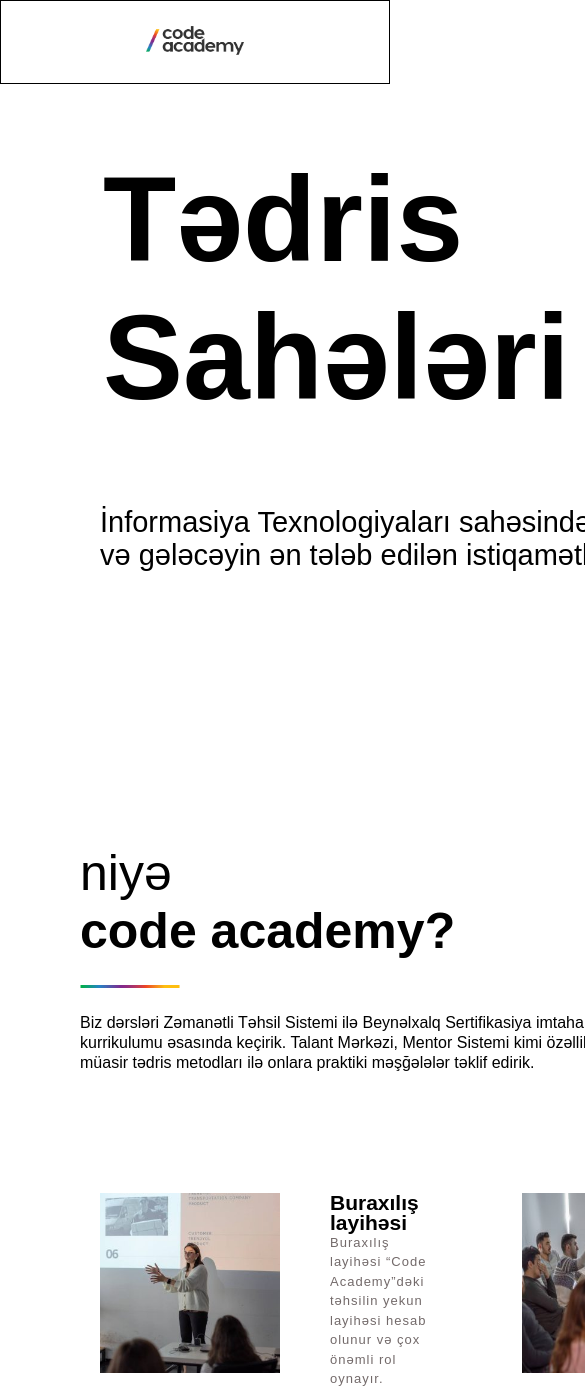
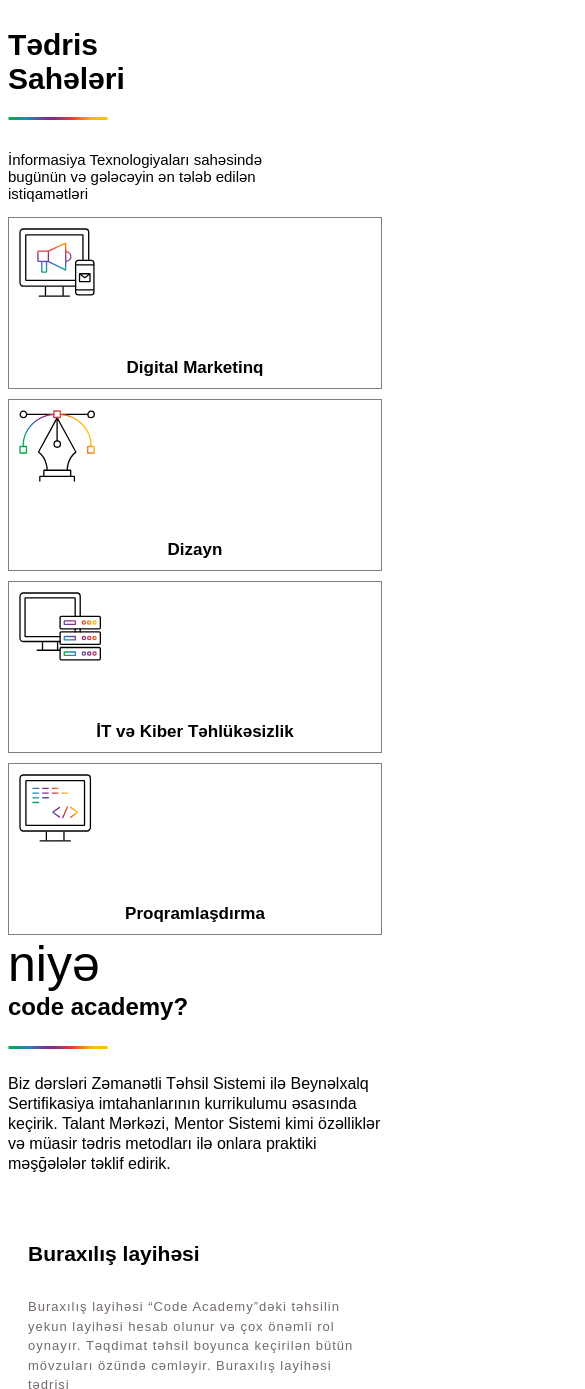
Before and after one commit to ibramila/figma, a plain HTML site: page Hometask5/CodeAcademyPage/index.html in a window 390 px wide. Shown: the top 1389 px of the page, 585 px wide, since content can reach past the window. Drawn offline with Linux system fonts and the light colour scheme.

Commit message:
modified to full version

```diff
--- /dev/null
+++ b/Hometask5/CodeAcademyPage/assets/css/fields.css
@@ -0,0 +1,136 @@
+
+.container{
+    width: 90%;
+    margin: 0 auto;
+
+}
+.fields_all{
+    display: flex;
+    align-items: center;
+    justify-content: space-between;
+}
+.fields_first-line{
+    width: 50%;
+}
+.fields_first-line h1 {
+    font-size: 30px;
+    color: black;
+    font-family: 'Montserrat', sans-serif;
+    font-weight: 900;
+    margin-bottom: 10px;
+
+}
+.fields_first-line img{
+    height: 3px;
+    width: 100px;
+}
+.fields_first-line p {
+    width: 80%;
+    font-size: 15px;
+    color: black;
+    font-family: 'Montserrat', sans-serif;
+    margin-top: 27px;
+}
+
+.fields_second_line {
+    display: grid;
+    grid-template-areas: "field1 field2"
+    "field3 field4";
+    width: 50%;
+
+}
+
+.card {
+    border: 1px solid gray;
+    padding: 10px;
+    display: flex;
+    flex-direction: column;
+    align-items: flex-start;
+    font-weight: 900;
+    font-size: 21px;
+    color: black;
+    font-family: 'Montserrat', sans-serif;
+
+}
+
+.field1 {
+    grid-area: field1;
+    height: 200px;
+}
+
+.field2 {
+    grid-area: field2;
+    height: 200px;
+
+}
+
+.field3 {
+    grid-area: field3;
+    height: 200px;
+
+}
+.field4 {
+    grid-area: field4;
+    height: 200px;
+
+}
+
+@media(max-width:576px){
+    .container{
+        width: 100%;
+    }
+    .fields_all{
+        flex-direction: column;
+        align-items: flex-start;
+        border: 0;
+
+    }
+    .fields_first-line{
+        width: 100%;
+    }
+
+    .fields_second_line {
+        grid-template-areas: "field1" "field2"
+        "field3" "field4";
+        width: 100%;
+        gap: 10px;
+        margin: 0 auto;
+
+    }
+
+    .card {
+        padding: 10px;
+        display: flex;
+        flex-direction: column;
+        justify-content: space-between;
+        font-weight: 900;
+        font-size: 17px;
+        color: black;
+        font-family: 'Montserrat', sans-serif;
+    }
+    .card span{
+    margin: 0 auto;
+    }
+
+    .field1 {
+        grid-area: field1;
+        height: 150px;
+    }
+
+    .field2 {
+        grid-area: field2;
+        height: 150px;
+
+    }
+
+    .field3 {
+        grid-area: field3;
+        height: 150px;
+
+    }
+    .field4 {
+        grid-area: field4;
+        height: 150px;
+
+    }
+}
--- /dev/null
+++ b/Hometask5/CodeAcademyPage/assets/css/whycode.css
@@ -0,0 +1,125 @@
+/* section2 */
+
+.why {
+    width: 90%;
+    /* padding: 0px 80px;
+    position: relative;
+    height: 150vh;
+    display: flex;
+    flex-direction: column;
+    align-items: flex-start;
+    gap: 100px; */
+    margin: 0 auto;
+
+}
+
+#why {
+    display: flex;
+    flex-direction: column;
+}
+
+#why img {
+    width: 100px;
+}
+
+#why span:first-child {
+    color: black;
+    font-size: 50px;
+    font-family: 'Montserrat', sans-serif;
+    top: 10px;
+
+}
+
+#why span:nth-child(2) {
+    color: black;
+    font-size: 50px;
+    font-family: 'Montserrat', sans-serif;
+    font-weight: 900;
+    margin-bottom: 25px;
+}
+
+#why p {
+    margin-top: 25px;
+    width: 570px;
+    line-height: 20px;
+    font-family: 'Montserrat', sans-serif;
+
+}
+
+.why a {
+    color: black;
+    font-weight: 800;
+
+}
+
+.info {
+    display: flex;
+    flex-direction: row;
+}
+
+.common {
+    display: flex;
+    flex-direction: row;
+    align-items: center;
+    padding: 20px;
+}
+
+.common img {
+    width: 180px;
+    height: 180px;
+}
+
+.content {
+    padding: 0 50px;
+    line-height: 17px;
+    font-family: 'Montserrat', sans-serif;
+    gap: 5px;
+}
+
+.content h5 {
+    font-weight: 900;
+    font-size: 21px;
+}
+
+.content p {
+    font-size: 13px;
+    color: rgb(115, 106, 106);
+    font-family: 'Montserrat', sans-serif;
+    line-height: 1.5em;
+    letter-spacing: 1px;
+}
+
+.content a {
+    margin-top: 10px;
+}
+
+@media(max-width:576px) {
+    .why {
+        width: 100%;
+        display: block;
+
+    }
+
+    #why span:nth-child(2){
+        font-size: 24px;
+    }
+    #why p{
+        width: auto;
+
+    }
+    .info{
+        display: block;
+    }
+
+    .common img{
+        display: none;
+    }
+    .common{
+        flex-direction: column;
+        align-items: flex-start
+
+    }
+    .common .content{
+        padding: 0;
+    }
+}
--- a/Hometask5/CodeAcademyPage/assets/fields.css
+++ /dev/null
@@ -1,240 +0,0 @@
-/* @media only screen and (min-width: 700px) { */
-@media only screen and (max-width:576px) {
-    main {
-        display: inline;
-        padding-left: 0px;
-        top: 100px;
-
-    }
-
-    main div:first-child h1 {
-        font-size: 120px;
-        padding-left: 3px;
-        margin-bottom: 80px;
-    }
-
-    main div:first-child p{
-        font-size: 29px;
-        width: 630px;
-
-    }
-    .fields{
-        display: none;
-    }
-}
-
-main {
-    padding: 100px 100px;
-    top: 50px;
-    position: relative;
-    width: 100%;
-    height: 100vh;
-    display: flex;
-    flex-direction: row;
-    align-items: flex-start;
-}
-
-main div h1 {
-    font-size: 30px;
-    color: black;
-    font-family: 'Montserrat', sans-serif;
-    font-weight: 900;
-    margin-bottom: 10px;
-
-}
-
-main div p {
-    width: 430px;
-    font-size: 15px;
-    color: black;
-    font-family: 'Montserrat', sans-serif;
-    margin-top: 27px;
-}
-
-.fields {
-    margin-left: 60px;
-    border: 1px solid black;
-    display: grid;
-    grid-template-columns: 50% 50%;
-    grid-template-rows: 50% 50%;
-    width: 60%;
-    height: 330px;
-
-}
-
-.card {
-    border: 1px solid black;
-    padding: 10px;
-    color: black;
-    display: flex;
-    flex-direction: column;
-    align-items: flex-start;
-    gap: 38px;
-    font-weight: 900;
-    font-size: 13px;
-    color: black;
-    font-family: 'Montserrat', sans-serif;
-
-}
-
-.field1 {
-    position: relative;
-}
-
-.field1:hover {
-    width: 110%;
-    height: 110%;
-    background-color: #872891;
-    z-index: 100;
-    color: aliceblue;
-    top: -9px;
-    left: -9px;
-    transition: 0.5s ease-in-out;
-    cursor: pointer;
-}
-
-.field2 {
-    position: relative;
-}
-
-.field2:hover {
-    width: 110%;
-    height: 110%;
-    background-color: #FFCD05;
-    color: aliceblue;
-    top: -9px;
-    left: -9px;
-    transition: 0.5s ease-in-out;
-    cursor: pointer;
-
-}
-
-.field3 {
-    position: relative;
-}
-
-.field3:hover {
-    width: 110%;
-    height: 110%;
-    background-color: #00B45A;
-    color: aliceblue;
-    z-index: 100;
-    top: -9px;
-    left: -9px;
-    transition: 0.5s ease-in-out;
-    cursor: pointer;
-}
-
-.field4 {
-    position: relative;
-}
-
-.field4:hover {
-    width: 110%;
-    height: 110%;
-    background-color: #2382C8;
-    color: aliceblue;
-    z-index: 100;
-    top: -9px;
-    left: -9px;
-    cursor: pointer;
-    transition: 0.5s ease-in-out;
-}
-
-.why {
-    width: 100%;
-    padding: 0px 80px;
-    position: relative;
-    height: 150vh;
-    display: flex;
-    flex-direction: column;
-    align-items: flex-start;
-    gap: 100px;
-
-}
-
-#why {
-    display: flex;
-    flex-direction: column;
-
-}
-
-#why img {
-    width: 100px;
-}
-
-#why span:first-child {
-    color: black;
-    font-size: 50px;
-    font-family: 'Montserrat', sans-serif;
-    top: 10px;
-
-}
-
-#why span:nth-child(2) {
-    color: black;
-    font-size: 50px;
-    font-family: 'Montserrat', sans-serif;
-    font-weight: 900;
-    margin-bottom: 25px;
-}
-
-#why p {
-    margin-top: 25px;
-    width: 570px;
-    line-height: 20px;
-    font-family: 'Montserrat', sans-serif;
-
-}
-
-.why a {
-    color: black;
-    font-weight: 800;
-
-}
-
-.info {
-    display: flex;
-    flex-direction: row;
-}
-
-.common {
-    display: flex;
-    flex-direction: row;
-    align-items: flex-start;
-    padding: 20px;
-}
-
-.common img {
-    width: 180px;
-    height: 180px;
-}
-
-.content {
-    padding: 0 50px;
-    line-height: 20px;
-    font-family: 'Montserrat', sans-serif;
-    gap: 5px;
-}
-
-.content h5 {
-    font-weight: 900;
-    font-size: 21px;
-}
-
-.content p {
-    font-size: 13px;
-    color: rgb(115, 106, 106);
-    font-family: 'Montserrat', sans-serif;
-    line-height: 1.5em;
-    letter-spacing: 1px;
-}
-
-.content a {
-    margin-top: 10px;
-}
-
-
-
-
-/* } */
--- a/Hometask5/CodeAcademyPage/index.html
+++ b/Hometask5/CodeAcademyPage/index.html
@@ -8,14 +8,14 @@
     <meta charset="UTF-8">
     <meta http-equiv="X-UA-Compatible" content="IE=edge">
     <meta name="viewport" content="width=device-width, initial-scale=1.0">
-    <link rel="stylesheet" href="./assets/nav.css">
-    <link rel="stylesheet" href="./assets/fields.css">
-    <link rel="stylesheet" href="./assets/part-why.css">
+    <link rel="stylesheet" href="./assets/css/fields.css">
+    <link rel="stylesheet" href="./assets/css/whycode.css">
+    <!-- <link rel="stylesheet" href="./assets/css/nav.css"> -->
     <title>Code Academy - əsas səhifə</title>
 </head>
 
 <body>
-    <header>
+        <!-- <header>
             <div class="logo">
                 <img src="./assets/images/logo.png" alt="logo">
             </div>
@@ -47,41 +47,55 @@
                 <i class="fa-solid fa-magnifying-glass"></i>
                 <button>Müraciət et</button>
             </div>
-    </header>
+        </header> -->
     <main>
-        <div>
+        <div class="section-1">
+            <div class="container">
+                <div class="fields_all">
+                    <div class="fields_first-line">
                         <h1>Tədris <br> Sahələri</h1>
                         <img src="./assets/images/sep-line.png" alt="sep-line">
                         <p>İnformasiya Texnologiyaları sahəsində bugünün və gələcəyin ən tələb edilən istiqamətləri</p>
                     </div>
-        <div class="fields">
+                    <div class="fields_second_line">
                         <div class=" card field1"><img src="./assets/svg/icon-1.svg" alt="icon-1">
                             <span>Digital Marketinq</span>
                         </div>
-            <div class="card field2"><img src="./assets/svg/icon-2.svg" alt="icon-2"><span>Dizayn</span></div>
+                        <div class="card field2"><img src="./assets/svg/icon-2.svg" alt="icon-2"><span>Dizayn</span>
+                        </div>
                         <div class="card field3"><img src="./assets/svg/icon-3.svg" alt="icon-3"><span>İT və Kiber
                                 Təhlükəsizlik</span></div>
-            <div class="card field4"><img src="./assets/svg/icon-4.svg" alt="icon-4"><span>Proqramlaşdırma</span></div>
+                        <div class="card field4"><img src="./assets/svg/icon-4.svg"
+                                alt="icon-4"><span>Proqramlaşdırma</span>
                         </div>
-
-    </main>
+                    </div>
+                </div>
+            </div>
+        </div>
+        <section class="section-2">
             <div class="why">
                 <div id="why">
                     <span>niyə</span>
                     <span>code academy?</span>
                     <img src="./assets/images/sep-line.png" alt="sep-line">
-            <p>Biz dərsləri Zəmanətli Təhsil Sistemi ilə Beynəlxalq Sertifikasiya imtahanlarının kurrikulumu əsasında
-                keçirik. Talant Mərkəzi, Mentor Sistemi kimi özəlliklər və müasir tədris metodları ilə onlara praktiki
+                    <p>Biz dərsləri Zəmanətli Təhsil Sistemi ilə Beynəlxalq Sertifikasiya imtahanlarının kurrikulumu
+                        əsasında
+                        keçirik. Talant Mərkəzi, Mentor Sistemi kimi özəlliklər və müasir tədris metodları ilə onlara
+                        praktiki
                         məşğələlər təklif edirik.</p>
                 </div>
                 <div class="info">
                     <div>
                         <div class=" common info1">
-                    <div><img src="./assets/images/layihe-teqdimatlari-300x300.jpg" alt="layihe-teqdimatlari"></div>
+                            <div><img src="./assets/images/layihe-teqdimatlari-300x300.jpg" alt="layihe-teqdimatlari">
+                            </div>
                             <div class="content">
                                 <h5>Buraxılış layihəsi</h5>
-                        <p>Buraxılış layihəsi “Code Academy”dəki təhsilin yekun layihəsi hesab olunur və çox önəmli rol
-                            oynayır. Təqdimat təhsil boyunca keçirilən bütün mövzuları özündə cəmləyir. Buraxılış
+                                <p>Buraxılış layihəsi “Code Academy”dəki təhsilin yekun layihəsi hesab olunur və çox
+                                    önəmli
+                                    rol
+                                    oynayır. Təqdimat təhsil boyunca keçirilən bütün mövzuları özündə cəmləyir.
+                                    Buraxılış
                                     layihəsi
                                     tədrisi</p>
                                 <a href="#">Ətraflı</a>
@@ -90,13 +104,17 @@
                         </div>
                         <div class="common info2">
                             <div>
-                        <img src="./assets/images/praktiki-tedris-metodu-300x300.jpg" alt="praktiki-tedris-metodu">
+                                <img src="./assets/images/praktiki-tedris-metodu-300x300.jpg"
+                                    alt="praktiki-tedris-metodu">
                             </div>
                             <div class="content">
                                 <h5>Akademik Transkript</h5>
-                        <p>Tapşırıqlar, mini layihələr müəllim tərəfindən yoxlanılması sizin bilik və bacarıqlarının
+                                <p>Tapşırıqlar, mini layihələr müəllim tərəfindən yoxlanılması sizin bilik və
+                                    bacarıqlarının
                                     hansı
-                            dərəcədə olduğunu və həm tədrs müddətində, həm də məzun olduqdan sonra hansı sahələri daha
+                                    dərəcədə olduğunu və həm tədrs müddətində, həm də məzun olduqdan sonra hansı
+                                    sahələri
+                                    daha
                                 </p>
                                 <a href="#">Ətraflı</a>
                             </div>
@@ -111,7 +129,8 @@
                                 <h5>Praktiki tədris metodu</h5>
                                 <p>Hər hansı bir peşəni yaxşı bacarmaq üçün yalnız öyrənmək kifayət deyil, gərək
                                     öyrəndiklərinizi
-                            tətbiq edə bilmə bacarığına da yiyələnib təcrübə toplayasınız. Buna görə Code Academy-nin
+                                    tətbiq edə bilmə bacarığına da yiyələnib təcrübə toplayasınız. Buna görə Code
+                                    Academy-nin
                                 </p>
                                 <a href="#">Ətraflı</a>
                             </div>
@@ -123,7 +142,8 @@
                             </div>
                             <div class="content">
                                 <h5>Mentor Sistemi</h5>
-                        <p>Mentor Sistemi Code Academy-də tələbələrin təhsildə öyrəndiklərini təkrar etmələrini və
+                                <p>Mentor Sistemi Code Academy-də tələbələrin təhsildə öyrəndiklərini təkrar etmələrini
+                                    və
                                     gücləndirmələrini təmin edən xüsusi bir sistemdir.</p>
                                 <a href="#">Ətraflı</a>
                             </div>
@@ -135,7 +155,8 @@
 
                 </div>
             </div>
-
+        </section>
+    </main>
 
 </body>
 
```
Also changed, not shown: Hometask5/CodeAcademyPage/assets/css/nav.css (renamed from Hometask5/CodeAcademyPage/assets/nav.css). Lines whose indentation alone changed are shown as unchanged.
